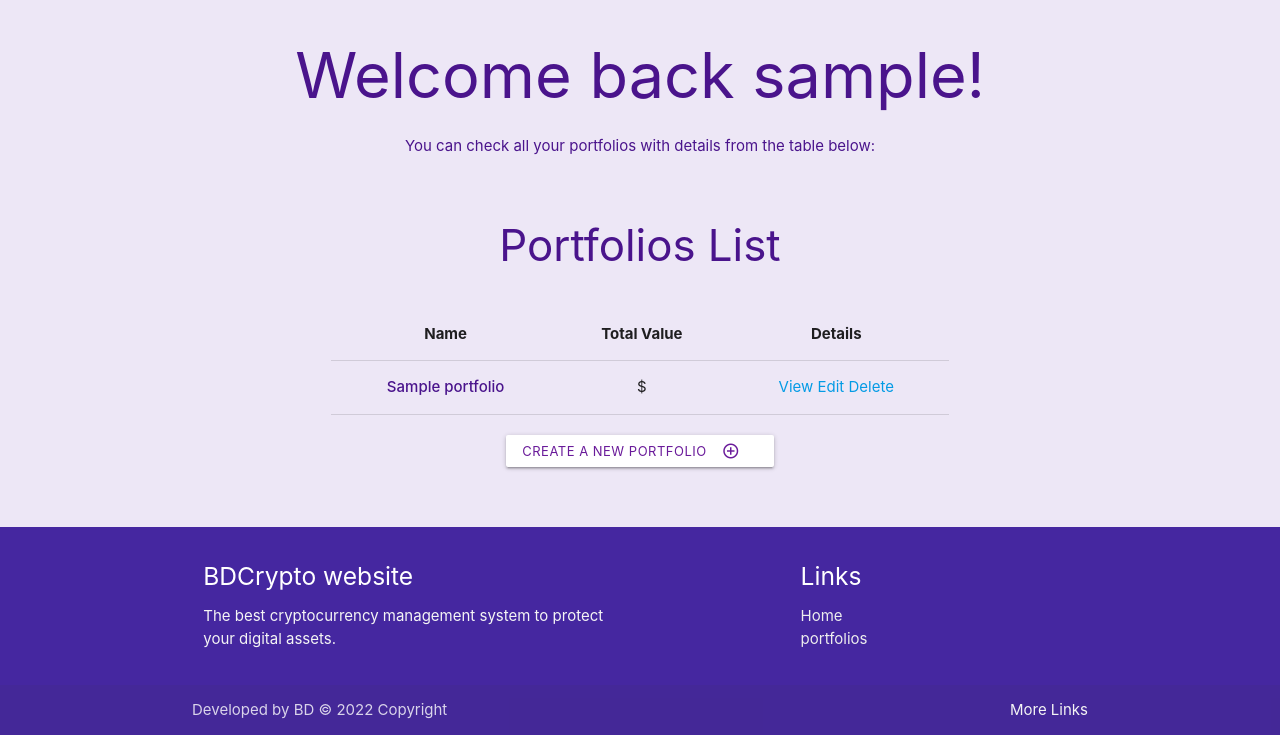
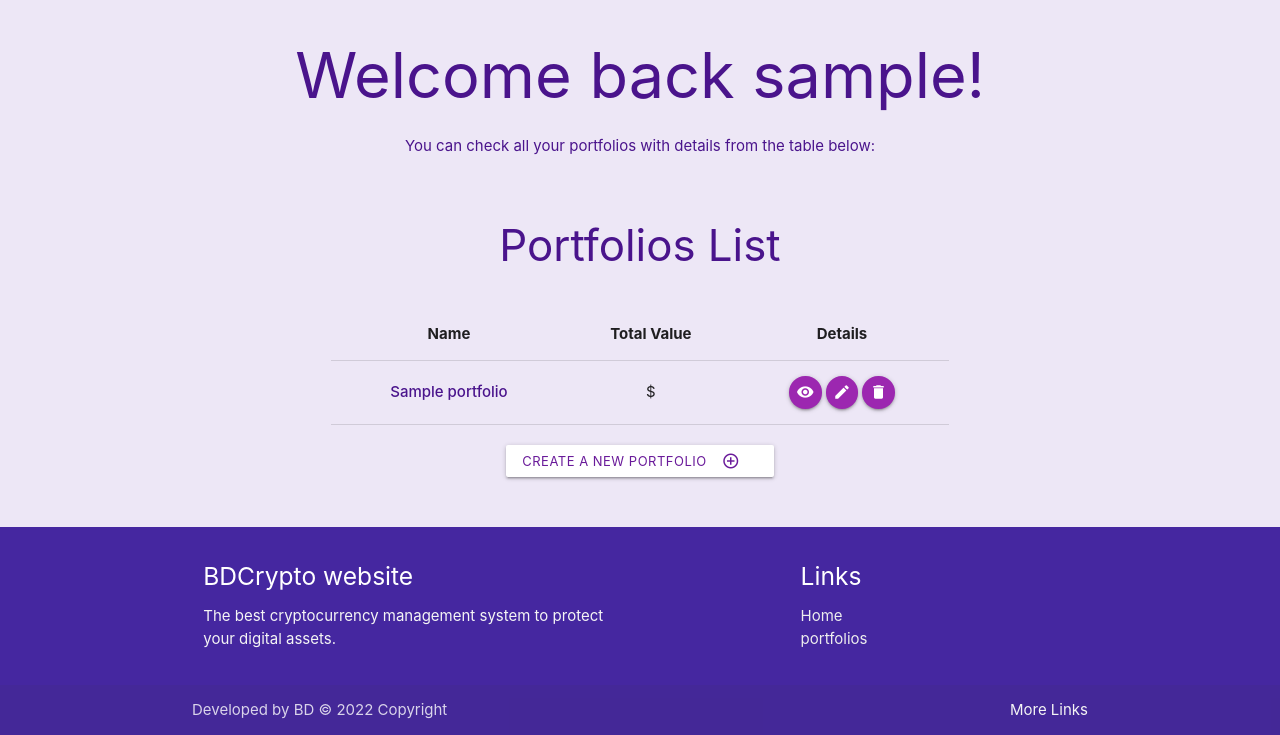
Before and after one commit to Bruno-Diego/bdcrypto-portfolio4, a Django app: page /portfolios/ in a window 1280 px wide. Shown: the part 65-800 px from the top of the page. Run offline with Django 3.2, Linux system fonts and the light colour scheme; a user stored in the database is signed in; tables that the repository leaves empty hold one stand-in row (values such as "Sample post").

Commit message:
create icons for view, edit and delete buttons

```diff
--- a/templates/home/portfolio_list.html
+++ b/templates/home/portfolio_list.html
@@ -35,9 +35,9 @@
                         <span>$</span>
                     </td>
                     <td>
-                        <a href="{% url 'portfolio' portfolio.slug %}">View</a>
-                        <a href="{% url 'update' portfolio.slug %}">Edit</a>
-                        <a href="{% url 'delete' portfolio.slug %}">Delete</a>
+                        <a href="{% url 'portfolio' portfolio.slug %}" title="View" class="btn-floating btn-small waves-effect waves-light purple"><i class="material-icons">visibility</i></a>
+                        <a href="{% url 'update' portfolio.slug %}" title="Edit" class="btn-floating btn-small waves-effect waves-light purple"><i class="material-icons">edit</i></a>
+                        <a href="{% url 'delete' portfolio.slug %}" title="Delete" class="btn-floating btn-small waves-effect waves-light purple"><i class="material-icons">delete</i></a>
                     </td>
                 </tr>
                 {% empty %}
```
